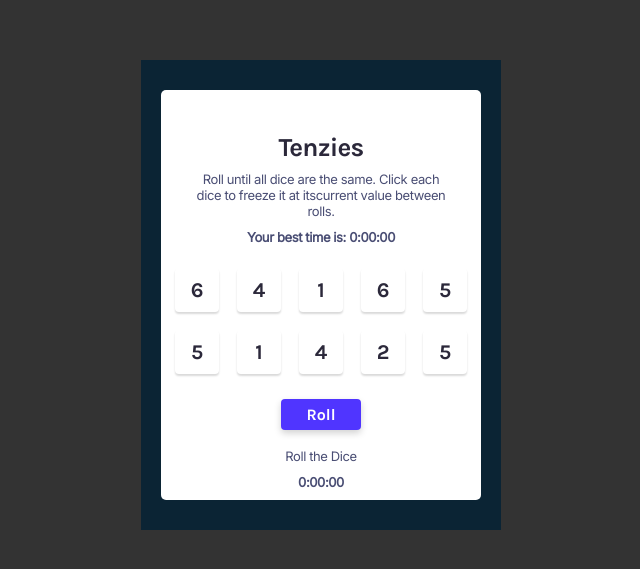
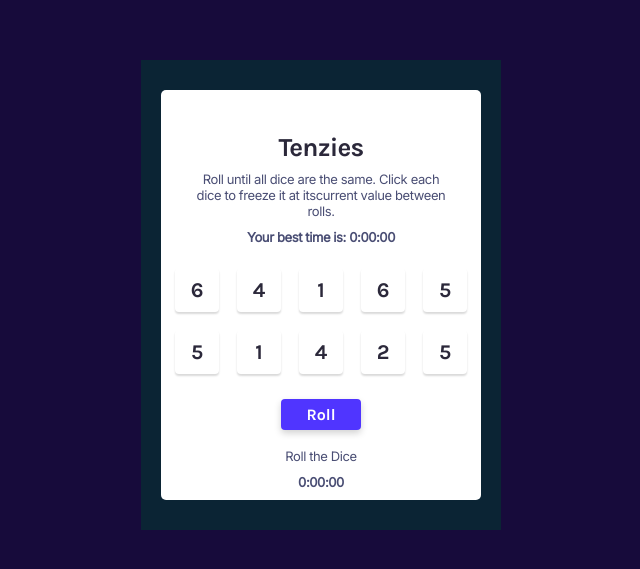
Before and after one commit to golucristian22/Tenzies, a React (Create React App) app: page / in a window 1280 px wide. Shown: the part 105-674 px from the top of the page, without its empty margins (319-959 px from the left). Built offline with nearby package versions, Linux system fonts and the light colour scheme.

Commit message:
Changed The Background Color & Deployable.

```diff
--- a/src/index.scss
+++ b/src/index.scss
@@ -4,7 +4,7 @@ html {
 
 body {
   margin: 0;
-  background-color: #333;
+  background-color: #170b3b;
   font-family: "Karla", "Inter", sans-serif;
   -webkit-font-smoothing: antialiased;
   -moz-osx-font-smoothing: grayscale;
```
